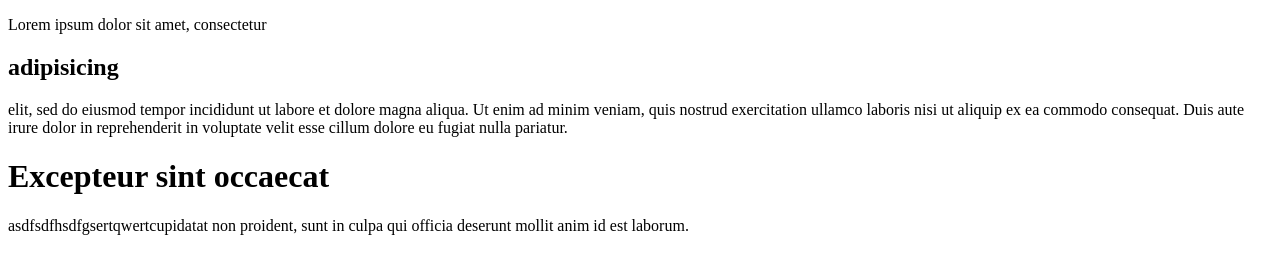
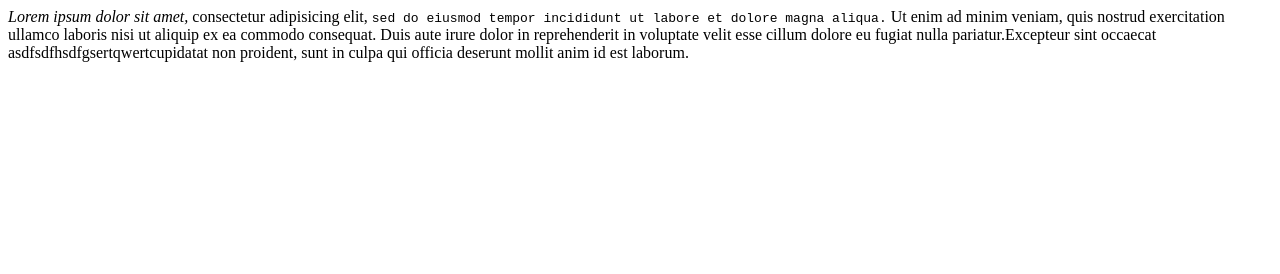
Before and after one commit to veexyy/veexyy.github.io, a plain HTML site: page index.html in a window 1280 px wide. Drawn offline with Linux system fonts and the light colour scheme.

Commit message:
Update index.html

```diff
--- a/index.html
+++ b/index.html
@@ -6,11 +6,11 @@
 	<title>Страница для мастурбации</title>
 </head>
 <body>
-<p>Lorem ipsum dolor sit amet, consectetur <h2>adipisicing</h2> elit, sed do eiusmod
-tempor incididunt ut labore et dolore magna aliqua. Ut enim ad minim veniam,
+<i>Lorem ipsum dolor sit amet,</i> consectetur adipisicing elit, <tt>sed do eiusmod
+tempor incididunt ut labore et dolore magna aliqua.</tt> Ut enim ad minim veniam,
 quis nostrud exercitation ullamco laboris nisi ut aliquip ex ea commodo
 consequat. Duis aute irure dolor in reprehenderit in voluptate velit esse
-cillum dolore eu fugiat nulla pariatur.<h1>Excepteur sint occaecat</h1> asdfsdfhsdfgsertqwertcupidatat non
-proident, sunt in culpa qui officia deserunt mollit anim id est laborum.</p>
+cillum dolore eu fugiat nulla pariatur.Excepteur sint occaecat asdfsdfhsdfgsertqwertcupidatat non
+proident, sunt in culpa qui officia deserunt mollit anim id est laborum.
 </body>
 </html>
```
